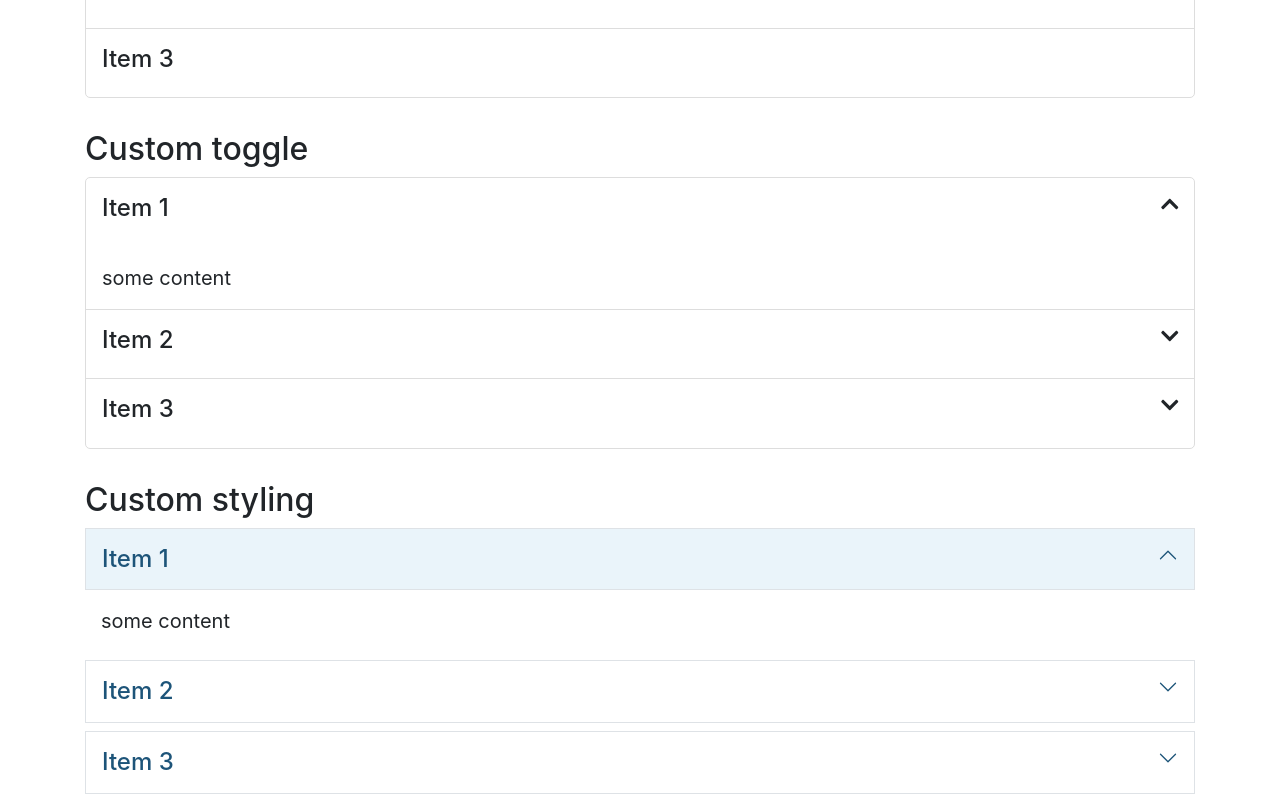
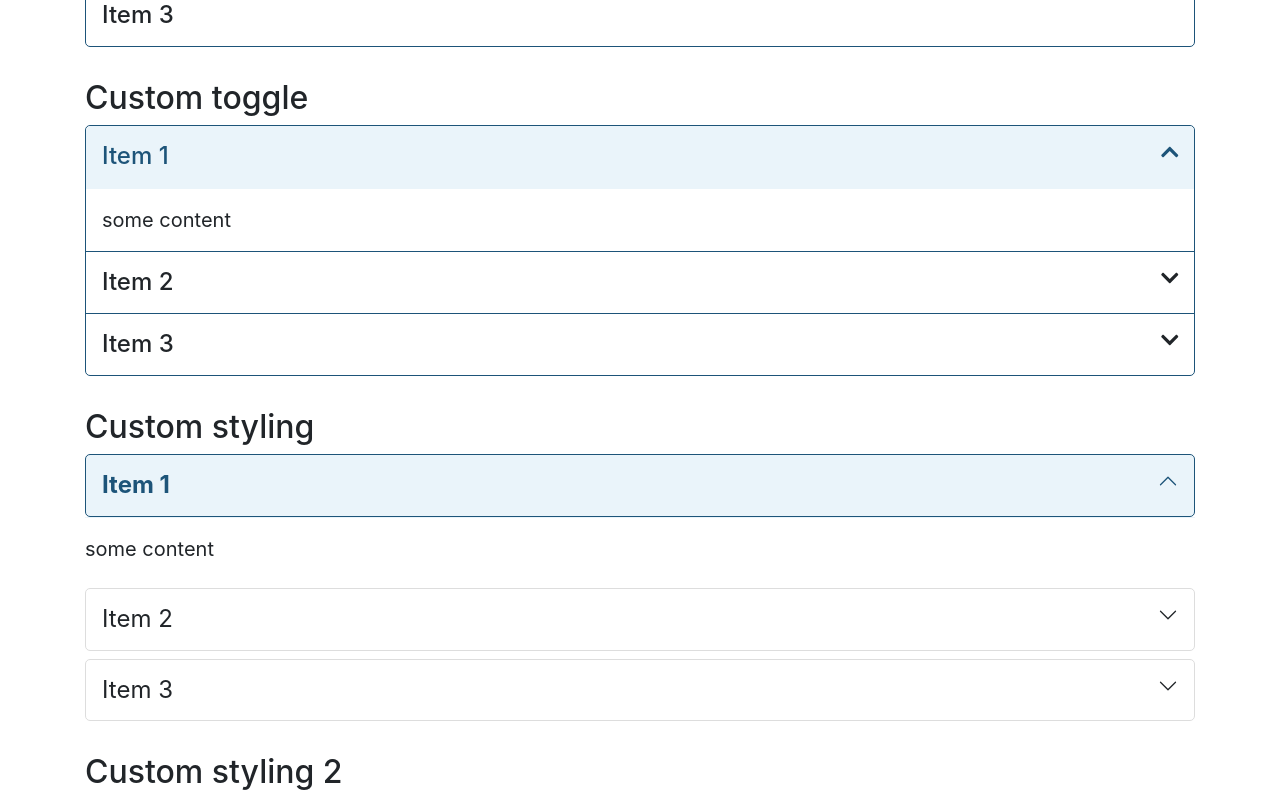
Before and after one commit to dzangolab/vue-accordion, a Vue app: page / in a window 1280 px wide. Shown: the part 1060-1858 px from the top of the page. Built offline with nearby package versions, Linux system fonts and the light colour scheme; the HTML template or start-up script is replaced by a standard one.

Commit message:
feat: update style

```diff
--- a/src/App.vue
+++ b/src/App.vue
@@ -19,12 +19,11 @@
         <Accordion
           :items="items"
         >
-          <template v-slot:title="{item}">
-            <h4>{{ item.title }}</h4>
+          <template v-slot:title="{index, item}">
+            <h3>{{ index + 1 }}. {{ item.title }}</h3>
           </template>
           <template v-slot:content="{index, item}">
-            <div><span>{{ index + 1 }}.</span> {{ item.content }}</div>
-          </template>
+            <span>{{ index + 1 }}.</span> {{ item.content }}          </template>
         </Accordion>
       </section>
 
@@ -50,9 +49,16 @@
         </Accordion>
       </section>
 
-
       <section class="custom">
         <h2>Custom styling</h2>
+
+        <Accordion
+          :items="items"
+        />
+      </section>
+
+      <section class="custom2">
+        <h2>Custom styling 2</h2>
 
         <Accordion
           :items="items"
@@ -95,6 +101,12 @@ export default {
     }
   },
 
+  methods: {
+    getItems () {
+      return this.items
+    }
+  },
+
   name: 'App'
 }
 </script>
--- a/src/assets/scss/accordion.scss
+++ b/src/assets/scss/accordion.scss
@@ -1,36 +1,56 @@
-$border-color: #dddddd !default;
-$border-radius: 5px !default;
-$border-width: 1px !default;
+$color-light: #eaf4fa !default;
+$color-dark: #1d5479 !default;
 $padding-h: 1rem !default;
 $padding-v: 1rem !default;
+
+$border-color: $color-dark !default;
+$border-radius: 5px !default;
+
+$item-border-color: $color-dark !default;
+$item-margin: 0 0 0 0 !default;
+
+$title-border-color: $color-light !default;
 
 .c-accordion {
   border: 1px solid $border-color;
   border-radius: $border-radius;
 
   &__content {
+    border-top: 1px solid $color-light;
     display: none;
     padding: $padding-v $padding-h;
   }
 
   .c-accordion__item {
-    border-bottom: 1px solid $border-color;
+    border-bottom: 1px solid $item-border-color;
+    margin: $item-margin;
 
     &:last-child {
       border-bottom: none;
     }
 
-    &.active {
+    &.-active {
       .c-accordion__content {
         display: block;
+      }
+
+      .c-accordion__title {
+        background-color: $color-light;
+        border-bottom: 1px solid $title-border-color;
+        color: $color-dark;
       }
     }
   }
 
   &__title {
+    border-radius: $border-radius $border-radius 0 0;
     display: flex;
     justify-content: space-between;
     cursor: pointer;
     padding: $padding-v $padding-h;
+
+    h1, h2, h3, h4, h5, h6 {
+      margin: 0;
+    }
   }
 }
--- a/src/assets/scss/app.scss
+++ b/src/assets/scss/app.scss
@@ -13,24 +13,58 @@ main {
   .c-accordion {
     border: none;
 
+    &__content {
+      padding: 1rem 0;
+    }
+
     &__item {
       border: none;
       margin-bottom: 0.5rem;
     }
 
     &__title {
-      border: 1px solid $border-color;
-      color: #1d5479;
+      border: 1px solid #ddd !important;
+      border-radius: 5px;
 
       h4 {
-        margin: 0;
+        font-weight: normal;
       }
     }
 
-    .active {
+    .-active {
       .c-accordion__title {
         background-color: #eaf4fa;
+        border-color: #1d5479 !important;
+        color: #1d5479;
+
+        h4 {
+          font-weight: bold;
+        }
       }
     }
   }
 }
+
+
+.custom2 {
+  .c-accordion {
+    border: none;
+
+    &__item {
+      border: 1px solid #1d5479;
+      border-radius: 5px;
+      margin-bottom: 0.5rem;
+
+      &:last-child {
+        border: 1px solid #1d5479;
+      }
+    }
+
+    .-active {
+      .c-accordion__title {
+        background-color: #eaf4fa;
+        color: #1d5479;
+      }
+    }
+  }
+}
--- a/src/components/Accordion/Index.vue
+++ b/src/components/Accordion/Index.vue
@@ -61,7 +61,7 @@ export default {
   data () {
     return {
       index: 0,
-      state: []
+      state: [1]
     }
   },
 
--- a/src/components/Accordion/Item.vue
+++ b/src/components/Accordion/Item.vue
@@ -1,6 +1,6 @@
 <template>
   <div
-    :class="{ 'active': active }"
+    :class="{ '-active': active }"
     class="c-accordion__item"
   >
     <div
```
